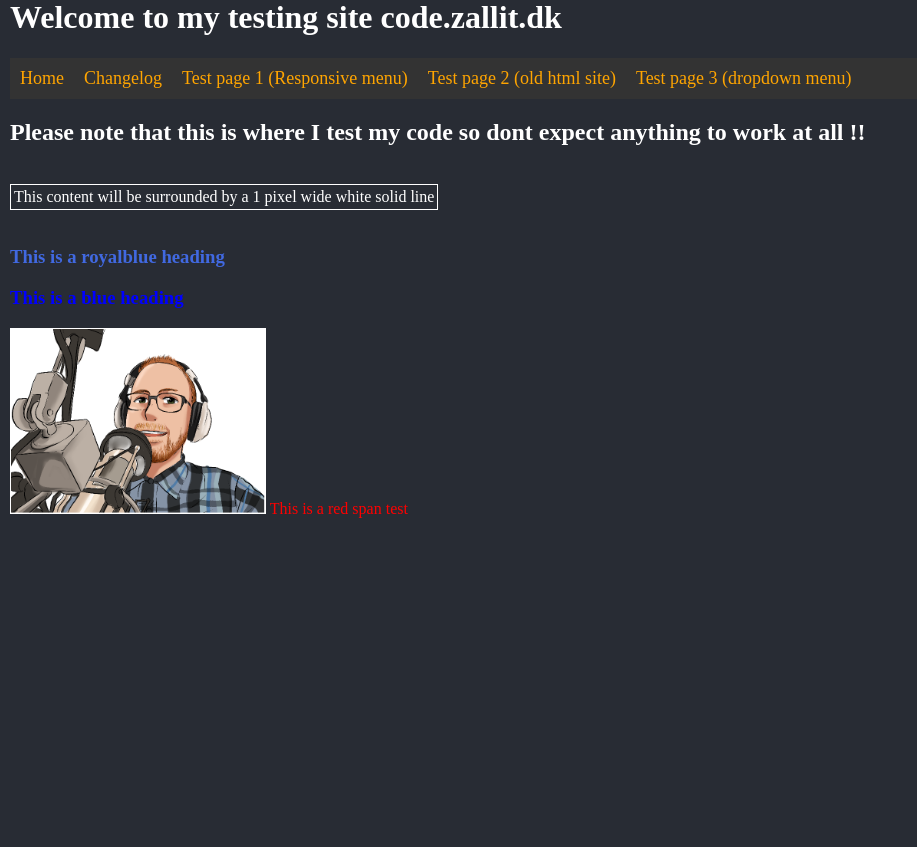
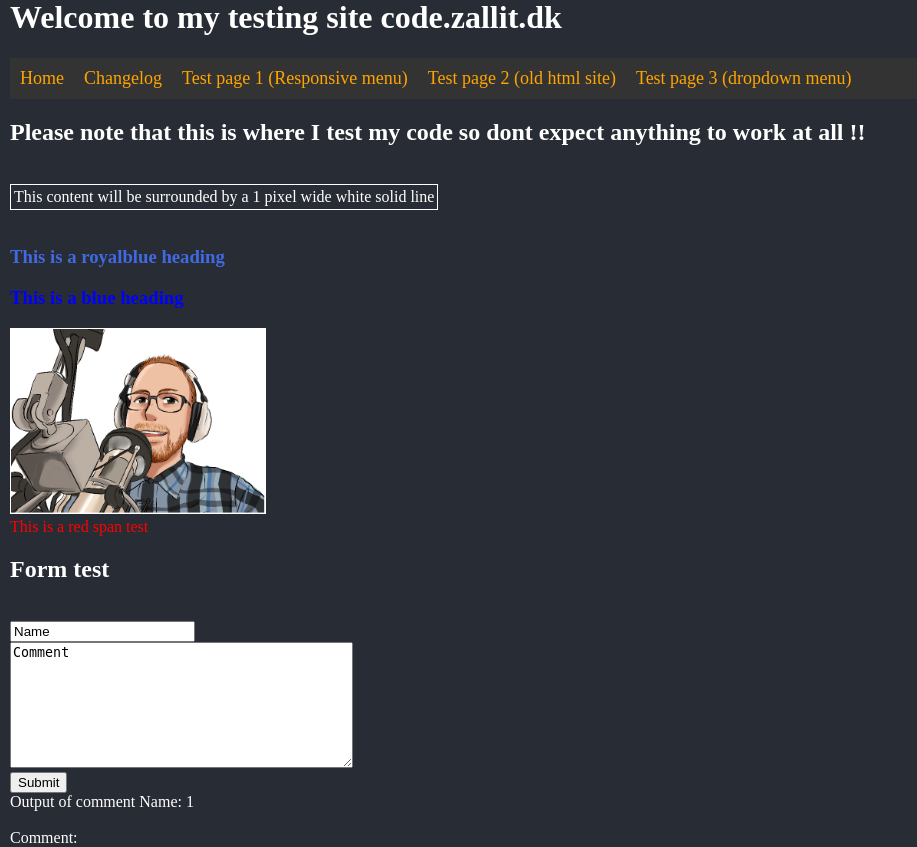
Before and after one commit to zallit/kjerulf.dev, a PHP site: page /?name=1 in a window 1280 px wide. Shown: the part 22-869 px from the top of the page, without its empty margins (0-917 px from the left). Before the commit the page ends 540 px from the top, so only its background shows below. Run offline with PHP 8.4, Linux system fonts and the light colour scheme; data that the repository does not hold is empty.

Commit message:
Testing a simple php form that post on the page

```diff
--- a/index.php
+++ b/index.php
@@ -32,7 +32,20 @@ This content will be surrounded by a 1 pixel wide white solid line
 <br>
 <h3 style="color:royalblue;">This is a royalblue heading</h3>
 <h3 style="color:blue;">This is a blue heading</h3>
-<img style="border:1px solid white;" src="img/andreas-mic.png" alt="Andreas Mic Pic" height="20%" width="20%" />
+<img style="border:1px solid white;" src="img/andreas-mic.png" alt="Andreas Mic Pic" height="20%" width="20%" /><br>
 <span style="color:red;">This is a red span test </span>
+
+<h2>Form test</h2>
+<br>
+<?php echo '<form action="'.$_SERVER['PHP_SELF'].'" method="get">'; ?>
+  <input type="text" name="name" value="Name"> <br>
+  <textarea name="comment" rows="8" cols="40">Comment</textarea><br>
+  <input type="submit" name="submit" value="Submit">
+</form>
+Output of comment
+<?php
+echo "Name: ".$_GET['name']."<br><br>";
+echo "Comment: ".$_GET['comment'];
+?>
 </body>  <!-- End of the page -->
 </html>
```
